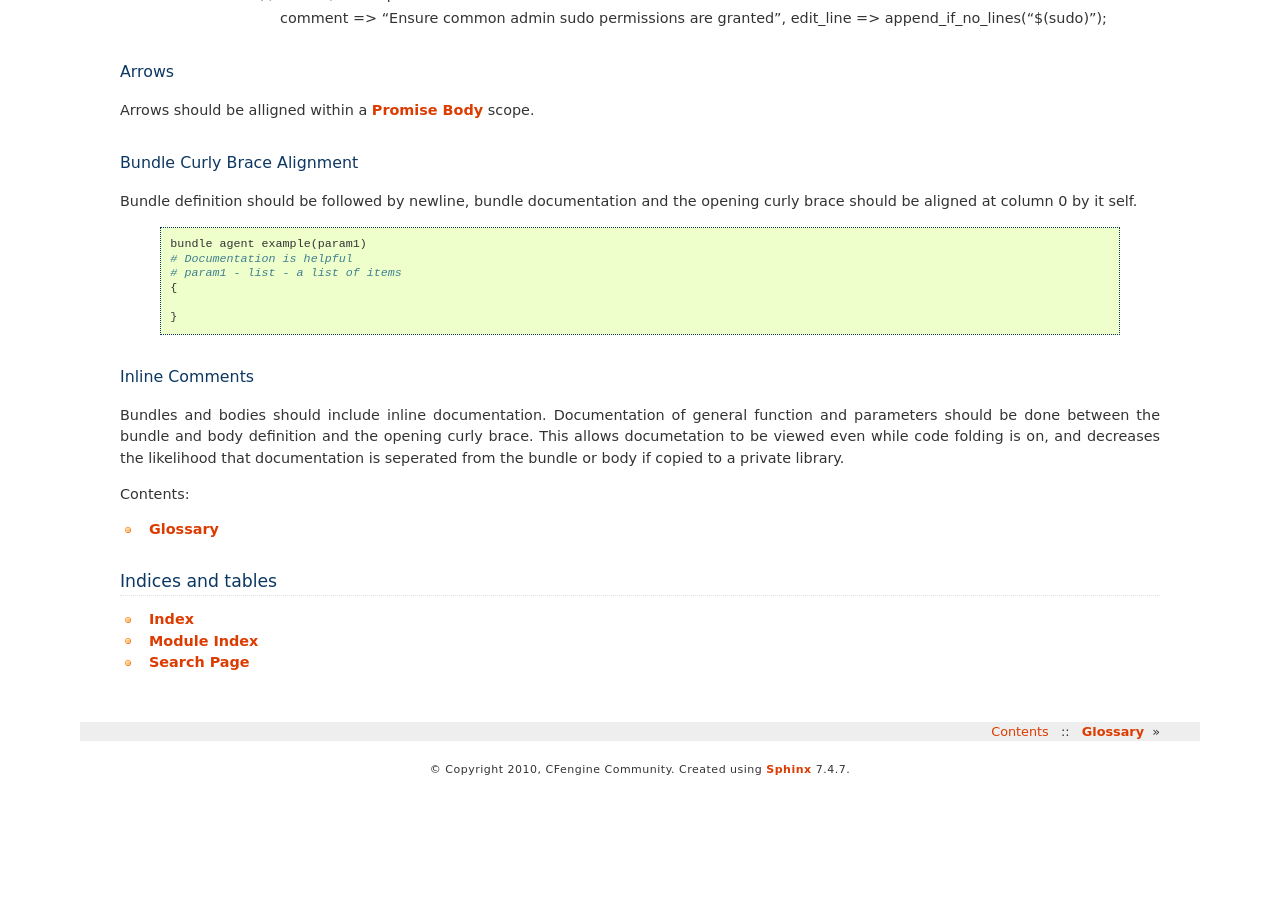
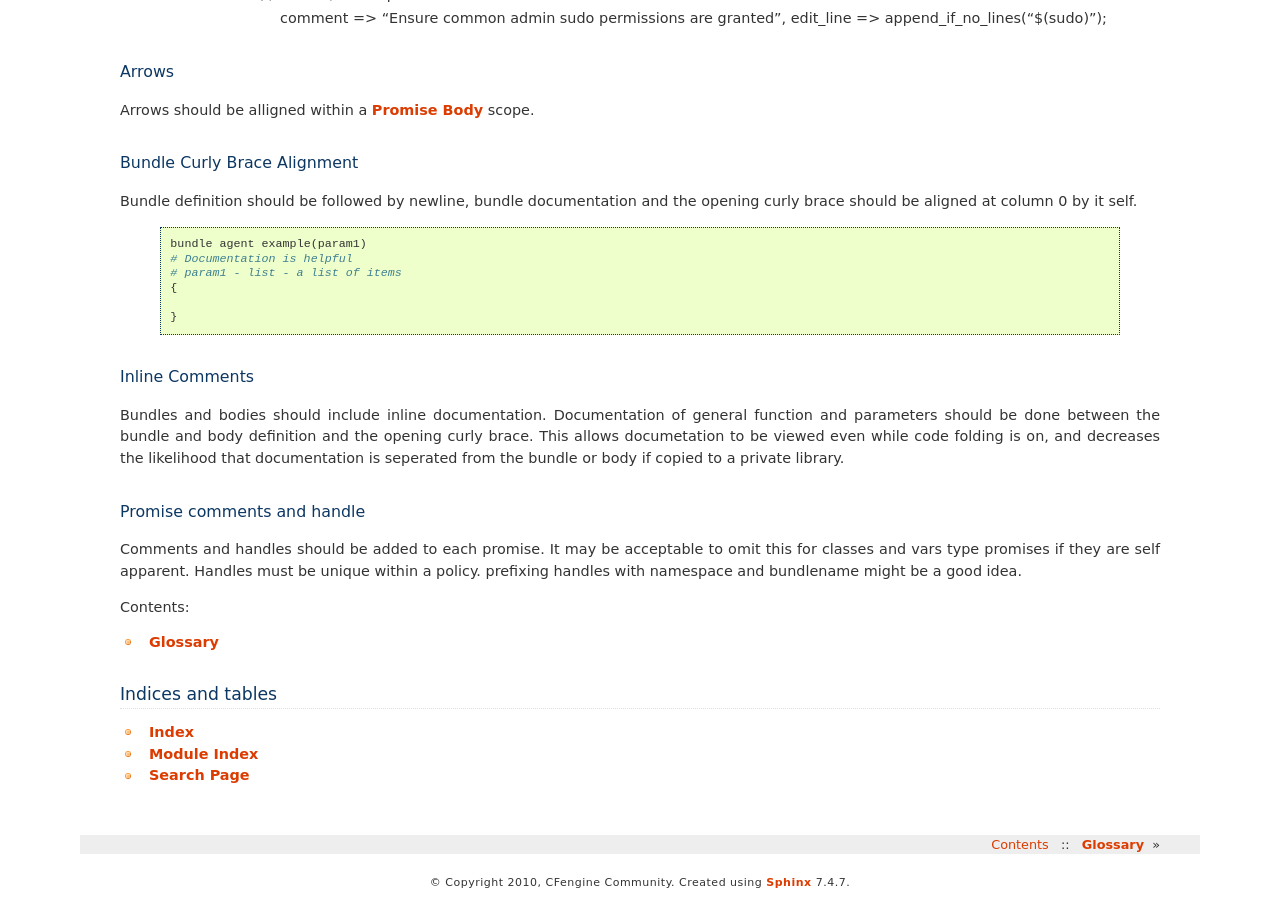
Before and after one commit to nickanderson/CFengine3-Style-Guide, a Sphinx documentation site: the page built from source/index.rst, in a window 1280 px wide and 900 px high, scrolled down 2297 px. Built offline with Sphinx 7.4.7, drawn with Linux system fonts in a browser that asks for light colours; before the commit the page ends 3084 px from its top, so only the background shows below that.

Commit message:
Add notes about comments and handles

```diff
--- a/source/index.rst
+++ b/source/index.rst
@@ -157,6 +157,13 @@ definition and the opening curly brace. This allows documetation to be viewed
 even while code folding is on, and decreases the likelihood that documentation
 is seperated from the bundle or body if copied to a private library.
 
+Promise comments and handle
+---------------------------
+Comments and handles should be added to each promise. It may be acceptable to
+omit this for classes and vars type promises if they are self apparent.
+Handles must be unique within a policy. prefixing handles with namespace and
+bundlename might be a good idea.
+
 
 Contents:
 
```
